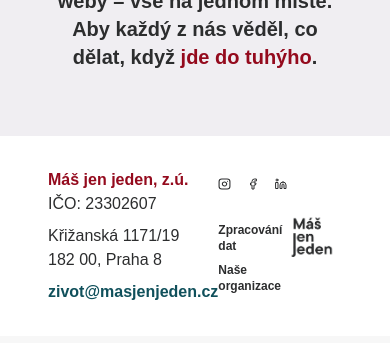
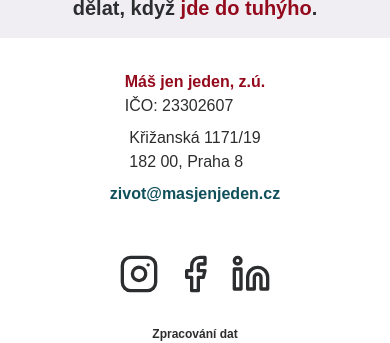
Before and after one commit to hrejsemnou/umim-prvni-pomoc, a Next.js app: page / in a window 390 px wide. Shown: the part 508-851 px from the top of the page. Built offline with nearby package versions, Linux system fonts and the light colour scheme; no server answers.

Commit message:
Fix footer on mobile

```diff
--- a/src/components/Footer.tsx
+++ b/src/components/Footer.tsx
@@ -2,8 +2,8 @@ import Image from "next/image";
 
 const Footer = () => {
   return (
-    <div className="flex justify-between bg-white text-foreground py-8 px-12">
-      <div className="flex flex-col gap-2">
+    <div className="flex justify-between bg-white text-foreground py-8 px-12 flex-col sm:flex-row gap-12 sm:gap-0">
+      <div className="flex flex-col gap-2 justify-center items-center sm:justify-start sm:items-baseline">
         <div>
           <p className="font-bold">
             <a className="text-accent" href="masjenjeden.cz">
```
